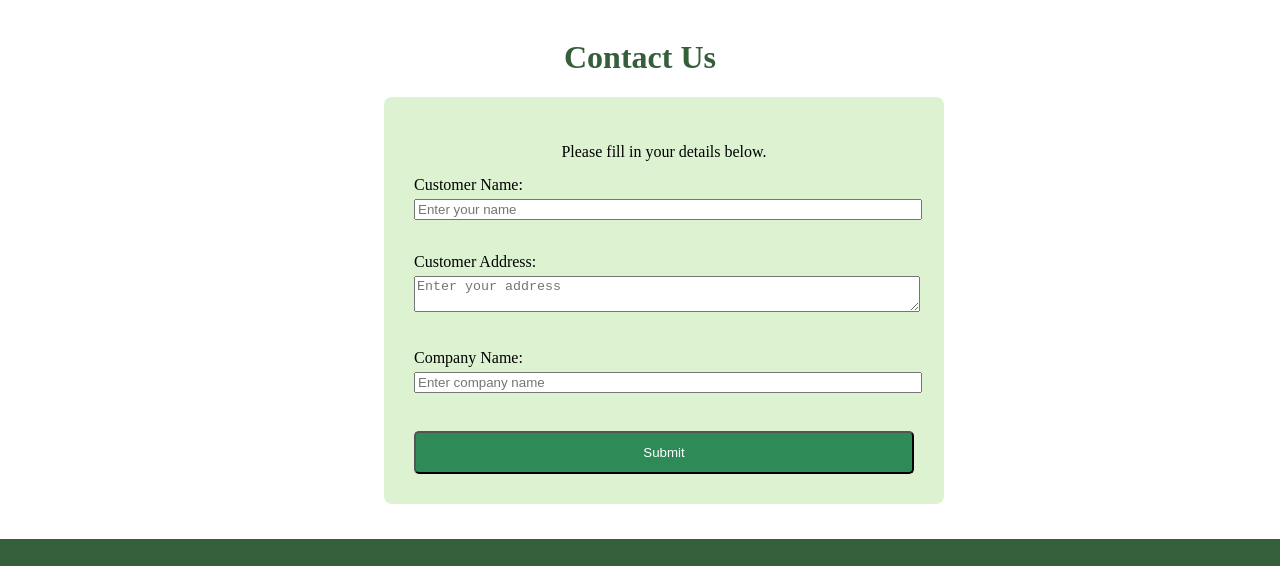
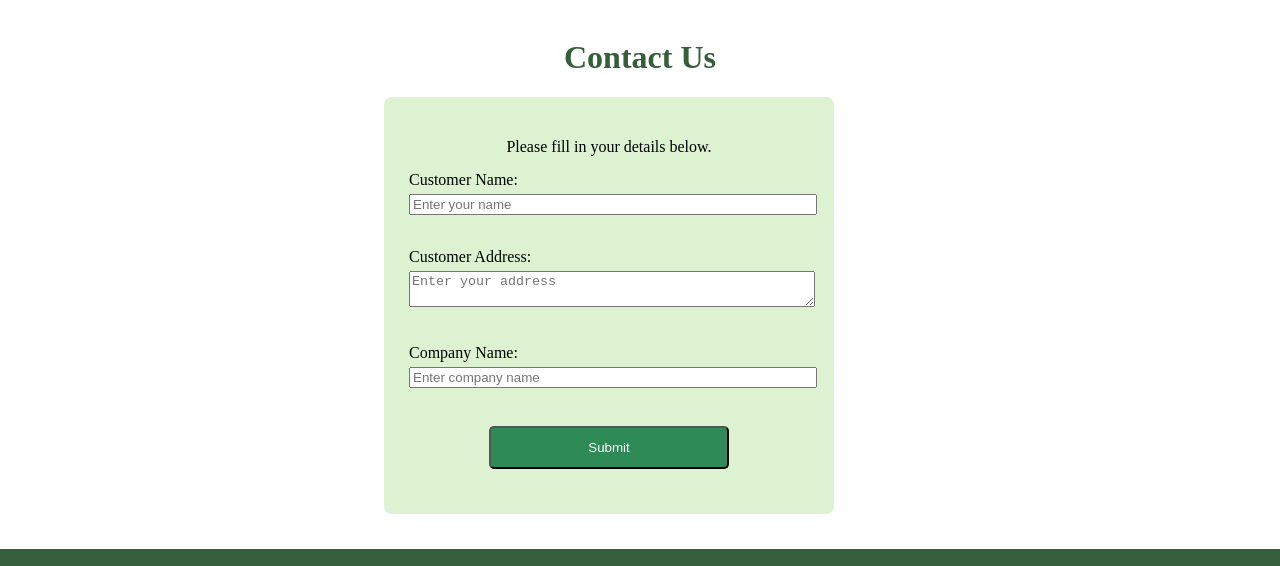
Before and after one commit to pangamsatwika/my-website, a plain HTML site: page index.html in a window 1280 px wide. Shown: the part 1717-2283 px from the top of the page. Drawn offline with Linux system fonts and the light colour scheme.

Commit message:
update code

```diff
--- a/style.css
+++ b/style.css
@@ -189,8 +189,8 @@ padding: 0;
     color: #355e3b ;
 }
 .contact-section{
-    width: 500px;
-    padding: 30px;
+    width: 400px;
+    padding: 25px;
     margin-left: 30%;
     border: black;
     background-color: #ddf2d1;
@@ -215,13 +215,14 @@ padding: 0;
     width: 100%;
 }
 .contact-section button{
-    width: 100%;
+    display: block;
+    width: 60%;
     background: #2e8b57;
     border-radius: 5px;
     padding: 12px;
-    margin-top: 20px;
+    margin: 20px auto;
     color: white;
-    margin-top: 20px;
+
 }
 .contact-section button:hover{
     background-color: #f0fff0;
```
